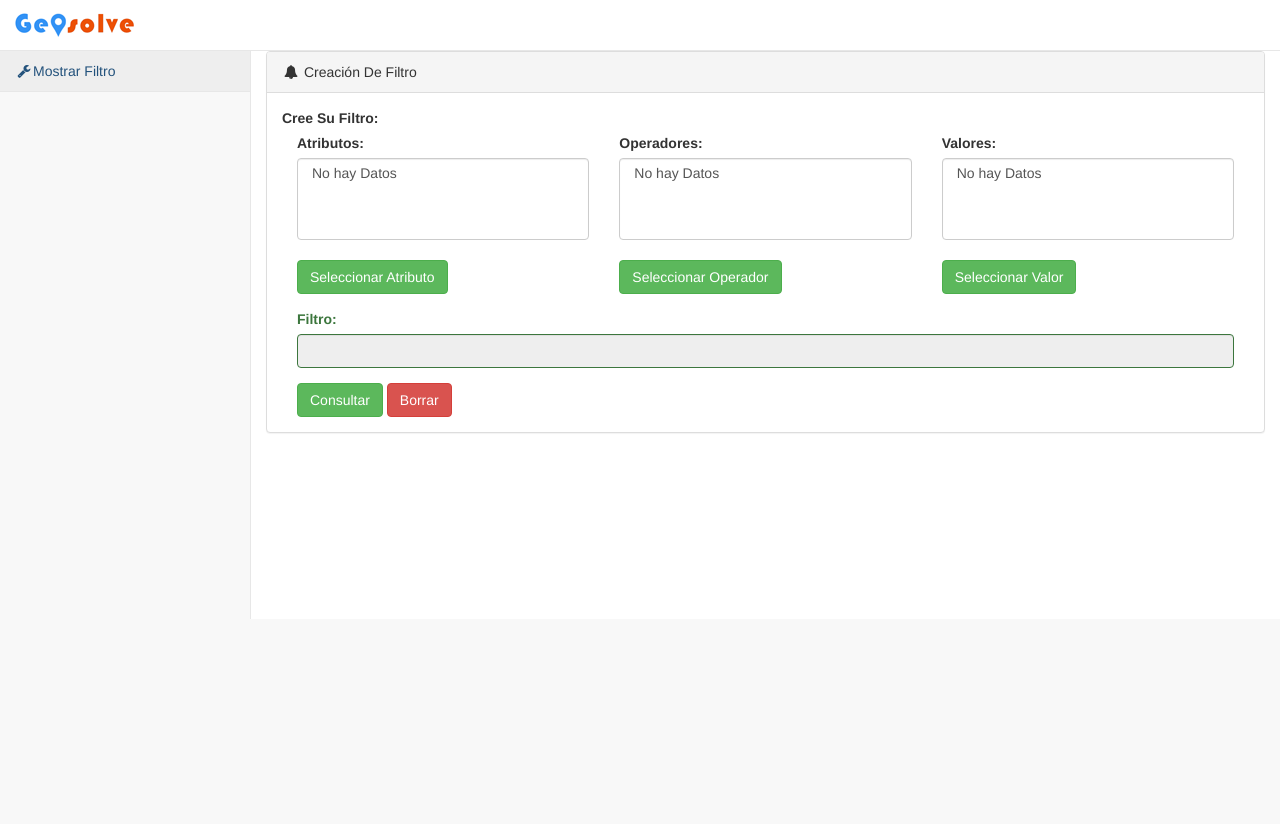
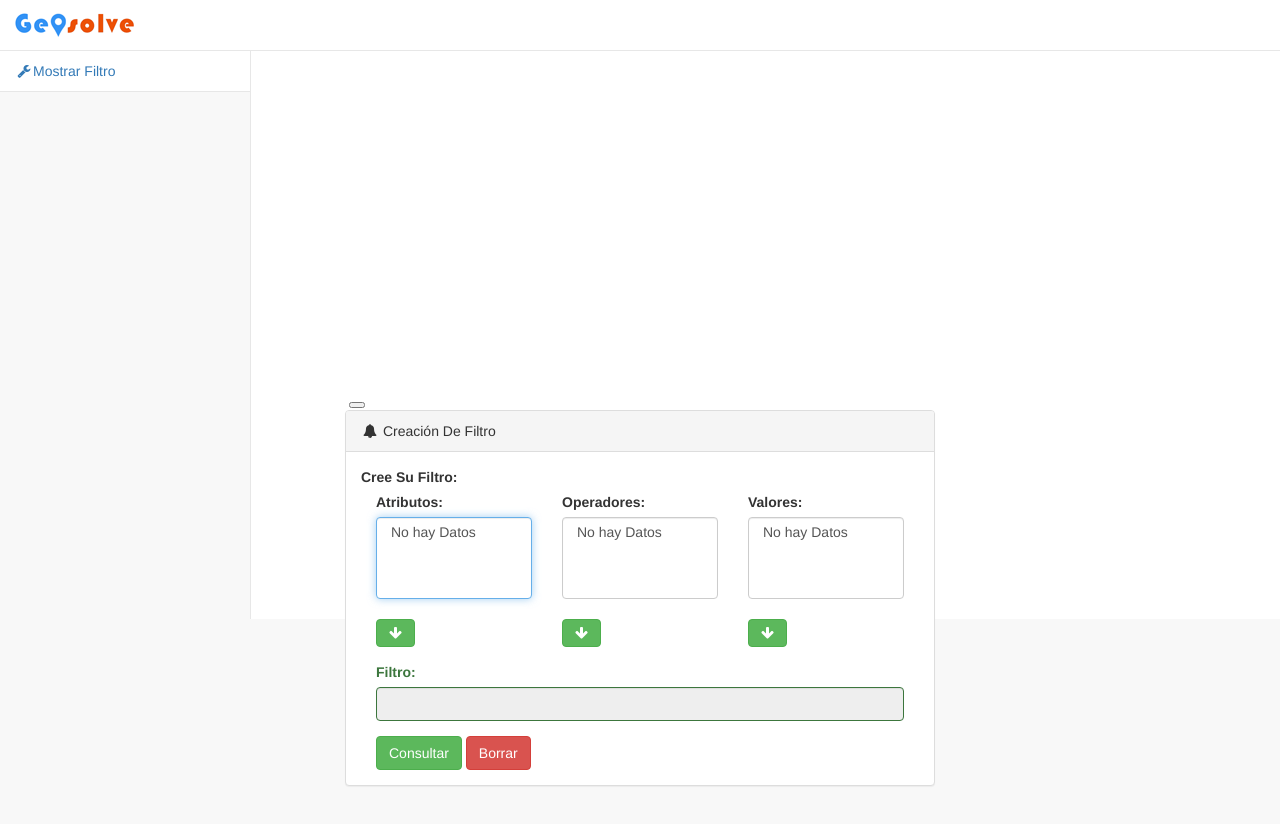
Before and after one commit to jpablosd/FiltroAtributos, a plain HTML site: page index.html in a window 1280 px wide. Both pictures are taken after a click on the link "Mostrar Filtro". Before the commit the page ends 800 px from the top, so only its background shows below. Drawn offline with Linux system fonts and the light colour scheme; some packages are replaced by stand-ins of ours; no server answers.

Commit message:
0.5
Se convierte los filtros a tipo dialog con jquery-ui

```diff
--- a/index.html
+++ b/index.html
@@ -25,14 +25,33 @@
 
         <script src="js/gs-base.js"></script>
 
+        <script type="text/javascript">
 
-        <!--
+
+            $(document).ready(function(){
+                $("#mostrarFiltros").click(function() {
+                    $("#filtros").dialog({
+                        width: 590,
+                        height: 350,
+                        show: "scale",
+                        hide: "scale",
+                        resizable: "false",
+                        position: "center",
+                        modal: "true"
+                    });
+                });
+            });
+
+        </script>
+
         <style type="text/css">
             #filtros{
                 display:none;
+
             }
+
         </style>
--->
+
 
 
     </head>
@@ -73,65 +92,40 @@ display:none;
             <div id="page-wrapper">
                 <div class="row">
 
-                    <!-- CONTENT
-<div class="col-lg-12">
-
-<div class="panel panel-default">
-<!--DATATABLE-->
-                    <!--
-<div class="panel-body">
-body
-</div>
-<!--DATATABLE-->
-                    <!--
-</div>
-<!-- /.panel -->
-                    <!--
-</div>
-
--->
-
-                    <!-- /.col-lg-8 -->
                     <!-- FILTROS -->
-                    <div id="filtros" class="col-lg-12" style="display:none">
+                    <div id="filtros">
                         <div class="panel panel-default">
                             <div class="panel-heading">
                                 <i class="fa fa-bell fa-fw"></i> Creación De Filtro
                             </div>
                             <!-- /.panel-heading -->
                             <div class="panel-body">
-
                                 <label>Cree Su Filtro:</label>
                                 <br>
-
                                 <div class="form-group col-lg-4">
                                     <label>Atributos:</label>
                                     <select id="listaAtributos" onchange="valorAtributo(this.value)" multiple class="form-control">
                                         <option>No hay Datos</option>
                                     </select>
                                     <br>
-                                    <button type="button" class="btn btn-success" onclick="cargarValores()">Seleccionar Atributo</button>
+                                    <button type="button" class="btn btn-success fa fa-arrow-down" onclick="cargarValores()"> </button>
                                 </div>
-
                                 <div class="form-group col-lg-4">
                                     <label>Operadores:</label>
                                     <select id="listaOperadores" onchange="valorOperador(this.value)" multiple class="form-control">
                                         <option>No hay Datos</option>
                                     </select>
                                     <br>
-                                    <button type="button" class="btn btn-success" onclick="seleccionarOperador()">Seleccionar Operador</button>
+                                    <button type="button" class="btn btn-success fa fa-arrow-down" onclick="seleccionarOperador()"></button>
                                 </div>
-
                                 <div class="form-group col-lg-4">
                                     <label>Valores:</label>
                                     <select id="listaDatos" onchange="valorValor(this.value)" multiple class="form-control">
                                         <option>No hay Datos</option>
                                     </select>
                                     <br>
-                                    <button type="button" class="btn btn-success" onclick="seleccionarValor()">Seleccionar Valor</button>
+                                    <button type="button" class="btn btn-success fa fa-arrow-down" onclick="seleccionarValor()"></button>
                                 </div>
-
-
                                 <div class="col-lg-12">
                                     <div class="form-group has-success">
                                         <label class="control-label">Filtro:</label>
@@ -140,11 +134,9 @@ body
                                     <button onclick="consultar()" type="button" class="btn btn-success">Consultar</button>
                                     <button onclick="borrarFiltro()" type="button" class="btn btn-danger">Borrar</button>
                                 </div>
-
                             </div>
                             <!-- /.panel-body -->
                         </div>
-
                     </div>
                     <!-- /.col-lg-4 -->
                     <!-- /.col-lg-12 -->
```
Lines whose indentation alone changed are shown as unchanged.
